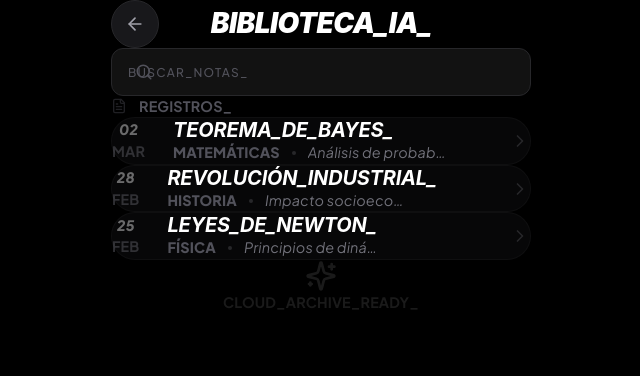
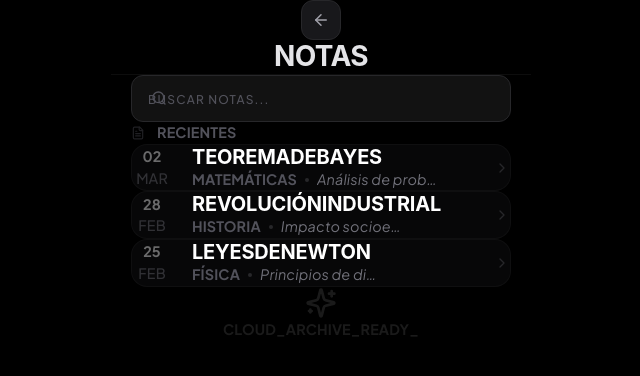
Before and after one commit to ekbfjefbfb/kiis, a React (Vite) app: page /notes in a window 1280 px wide. Shown: the top 376 px of the page, without its empty margins (319-959 px from the left). Built offline with nearby package versions, Linux system fonts and the light colour scheme; no server answers.

Commit message:
style: final simplicity overhaul - reduced scaling, removed aggressive typography and consolidated student-friendly UI

```diff
--- a/src/app/pages/NotesPage.tsx
+++ b/src/app/pages/NotesPage.tsx
@@ -18,33 +18,35 @@
 
   return (
     <div className="min-h-[100dvh] w-full bg-black text-white font-sans flex flex-col items-center overflow-x-hidden" style={{ backgroundColor: '#000000' }}>
-      <header className="w-full max-w-2xl px-8 pt-16 pb-8 flex justify-between items-center sticky top-0 bg-black/80 backdrop-blur-xl z-30 shrink-0">
-        <button onClick={() => navigate(-1)} className="w-12 h-12 rounded-full bg-zinc-900 border border-zinc-800 flex items-center justify-center active:scale-90 transition-all">
-          <ArrowLeft size={20} className="text-zinc-400" />
-        </button>
-        <h1 className="text-sm font-black uppercase italic tracking-[0.2em]">Biblioteca_IA_</h1>
-        <div className="w-12" />
+      <header className="w-full bg-black/80 backdrop-blur-xl z-30 pt-10 pb-6 shrink-0 border-b border-white/5">
+        <div className="mobile-container flex-row justify-between items-center">
+          <button onClick={() => navigate(-1)} className="w-10 h-10 rounded-xl bg-zinc-900 border border-zinc-800 flex items-center justify-center active:scale-95 transition-all">
+            <ArrowLeft size={18} className="text-zinc-400" />
+          </button>
+          <h1 className="text-sm font-bold uppercase tracking-widest text-zinc-200">Notas</h1>
+          <div className="w-10" />
+        </div>
       </header>
 
-      <main className="w-full max-w-2xl flex-1 px-8 py-8 space-y-12">
-        {/* Search Bar Premium */}
+      <main className="mobile-container flex-1 py-8 space-y-10">
+        {/* Search Bar Simple */}
         <div className="relative group">
-          <div className="absolute left-6 top-1/2 -translate-y-1/2 text-zinc-600 group-focus-within:text-white transition-colors">
-            <Search size={18} />
+          <div className="absolute left-5 top-1/2 -translate-y-1/2 text-zinc-600 transition-colors">
+            <Search size={16} />
           </div>
           <input
             value={searchQuery}
             onChange={(e) => setSearchQuery(e.target.value)}
-            placeholder="BUSCAR_NOTAS_"
-            className="w-full bg-zinc-900/50 border border-zinc-800 rounded-[28px] py-5 pl-16 pr-6 text-xs font-bold uppercase tracking-widest focus:outline-none focus:border-zinc-600 focus:bg-zinc-900 transition-all placeholder:text-zinc-700"
+            placeholder="Buscar notas..."
+            className="w-full bg-zinc-900/50 border border-zinc-800 rounded-xl py-3.5 pl-14 pr-4 text-sm font-medium focus:outline-none focus:border-zinc-600 transition-all placeholder:text-zinc-700"
           />
         </div>
 
         {/* Notes List */}
         <section className="space-y-4">
-          <div className="flex items-center gap-3 text-zinc-600 px-4">
-            <FileText size={16} className="opacity-40" />
-            <span className="text-[11px] font-bold uppercase tracking-[0.7em]">Registros_</span>
+          <div className="flex items-center gap-3 text-zinc-600 px-2">
+            <FileText size={14} className="opacity-40" />
+            <span className="text-[10px] font-bold uppercase tracking-widest">Recientes</span>
           </div>
 
           <div className="space-y-3">
@@ -54,23 +56,23 @@
                 onClick={() => navigate(`/note/${note.id}`)}
                 initial={{ opacity: 0, y: 10 }}
                 animate={{ opacity: 1, y: 0 }}
-                className="w-full bg-zinc-900/30 border border-white/[0.03] p-8 rounded-[40px] flex items-center justify-between group active:bg-zinc-800/40 transition-all"
+                className="w-full bg-zinc-900/30 border border-white/[0.03] p-5 rounded-2xl flex items-center justify-between group active:bg-zinc-800/40 transition-all"
               >
-                <div className="flex items-center gap-7">
-                  <div className="flex flex-col items-center justify-center space-y-1 opacity-40">
-                    <span className="text-[10px] font-black italic text-white leading-none">{note.date.split(' ')[0]}</span>
-                    <span className="text-[8px] font-bold text-zinc-500">{note.date.split(' ')[1]}</span>
+                <div className="flex items-center gap-5">
+                  <div className="flex flex-col items-center justify-center min-w-[40px] opacity-40">
+                    <span className="text-[10px] font-bold text-white leading-none">{note.date.split(' ')[0]}</span>
+                    <span className="text-[8px] font-medium text-zinc-500">{note.date.split(' ')[1]}</span>
                   </div>
-                  <div className="text-left space-y-2">
-                    <h3 className="text-xl font-bold uppercase italic tracking-tight text-white leading-none">{note.title}</h3>
-                    <div className="flex items-center gap-3">
-                      <span className="text-[9px] font-black text-zinc-600 uppercase tracking-widest">{note.subject}</span>
+                  <div className="text-left space-y-1">
+                    <h3 className="text-base font-bold text-white leading-tight">{note.title.replace(/_/g, '')}</h3>
+                    <div className="flex items-center gap-2">
+                      <span className="text-[9px] font-bold text-zinc-600 uppercase">{note.subject}</span>
                       <div className="w-1 h-1 rounded-full bg-zinc-800" />
-                      <p className="text-[10px] text-zinc-500 italic truncate max-w-[140px]">{note.summary}</p>
+                      <p className="text-[10px] text-zinc-500 italic truncate max-w-[120px]">{note.summary}</p>
                     </div>
                   </div>
                 </div>
-                <ChevronRight size={20} className="text-zinc-800 group-hover:text-zinc-500 transition-all" />
+                <ChevronRight size={16} className="text-zinc-800" />
               </motion.button>
             ))}
           </div>
```
Also changed, not shown: src/app/pages/ProfilePage.tsx (+40 -42 lines).
